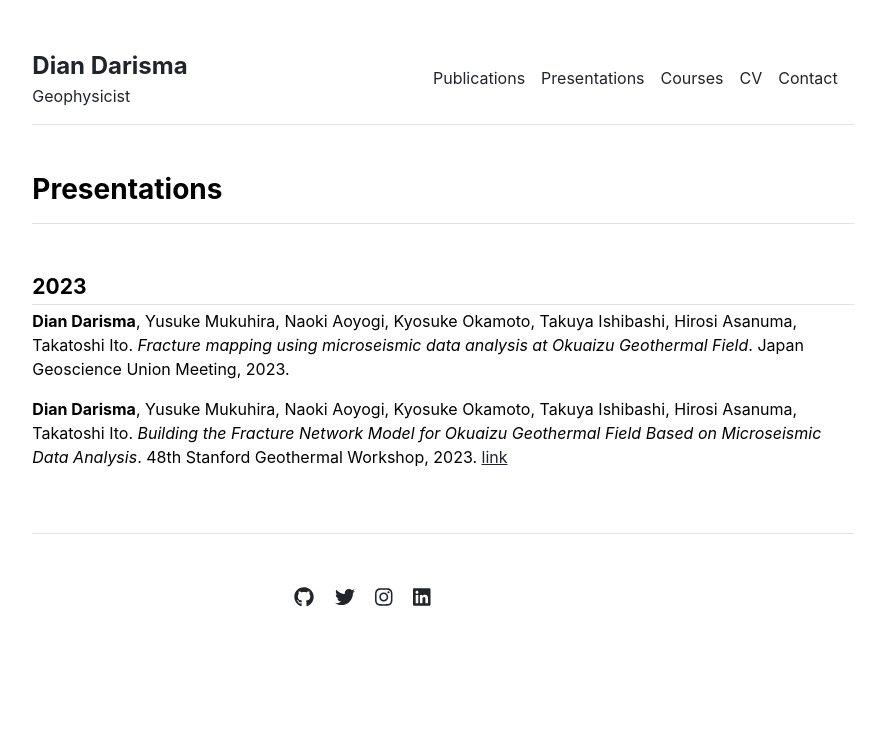
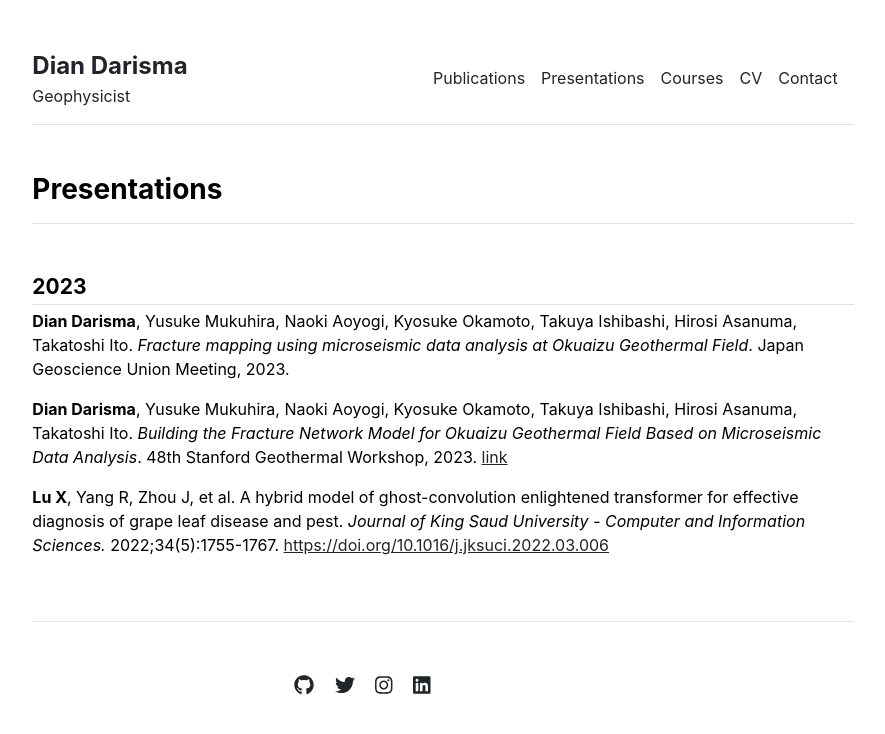
Before and after one commit to diandarisma/diandarisma.github.io, a Jekyll site: the page built from presentations.md, in a window 1280 px wide. Shown: the top 734 px of the page, without its empty margins (197-1082 px from the left). Built offline with Jekyll 4.4.1, drawn with Linux system fonts in a browser that asks for light colours.

Commit message:
Update presentations.html

```diff
--- a/_includes/presentations.html
+++ b/_includes/presentations.html
@@ -17,5 +17,15 @@
         link
       </a>
     </p>
+    <p>
+      <strong>Lu X</strong>, Yang R, Zhou J, et al.
+      A hybrid model of ghost-convolution enlightened transformer for
+      effective diagnosis of grape leaf disease and pest.
+      <i>Journal of King Saud University - Computer and Information Sciences. </i>
+      2022;34(5):1755-1767.
+      <a href="https://doi.org/10.1016/j.jksuci.2022.03.006">
+        https://doi.org/10.1016/j.jksuci.2022.03.006
+      </a>
+    </p>
   </div>
 </div>
```
